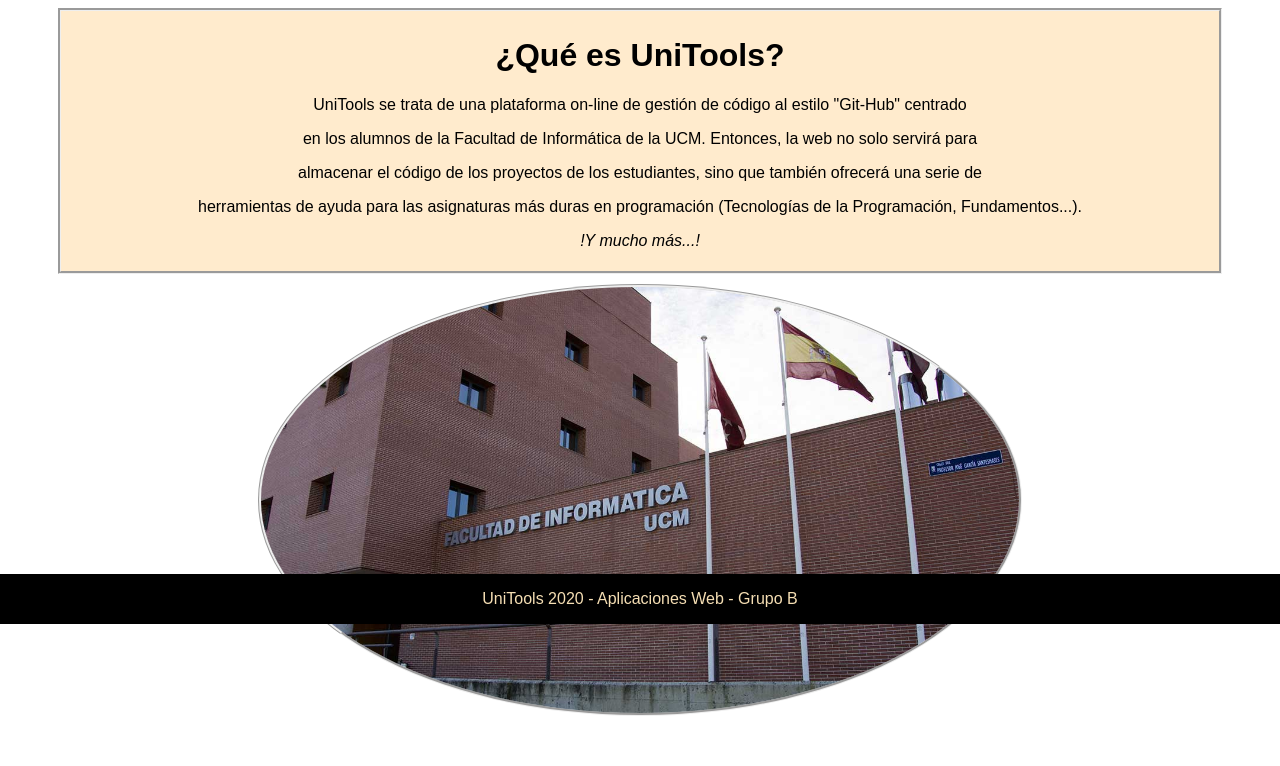
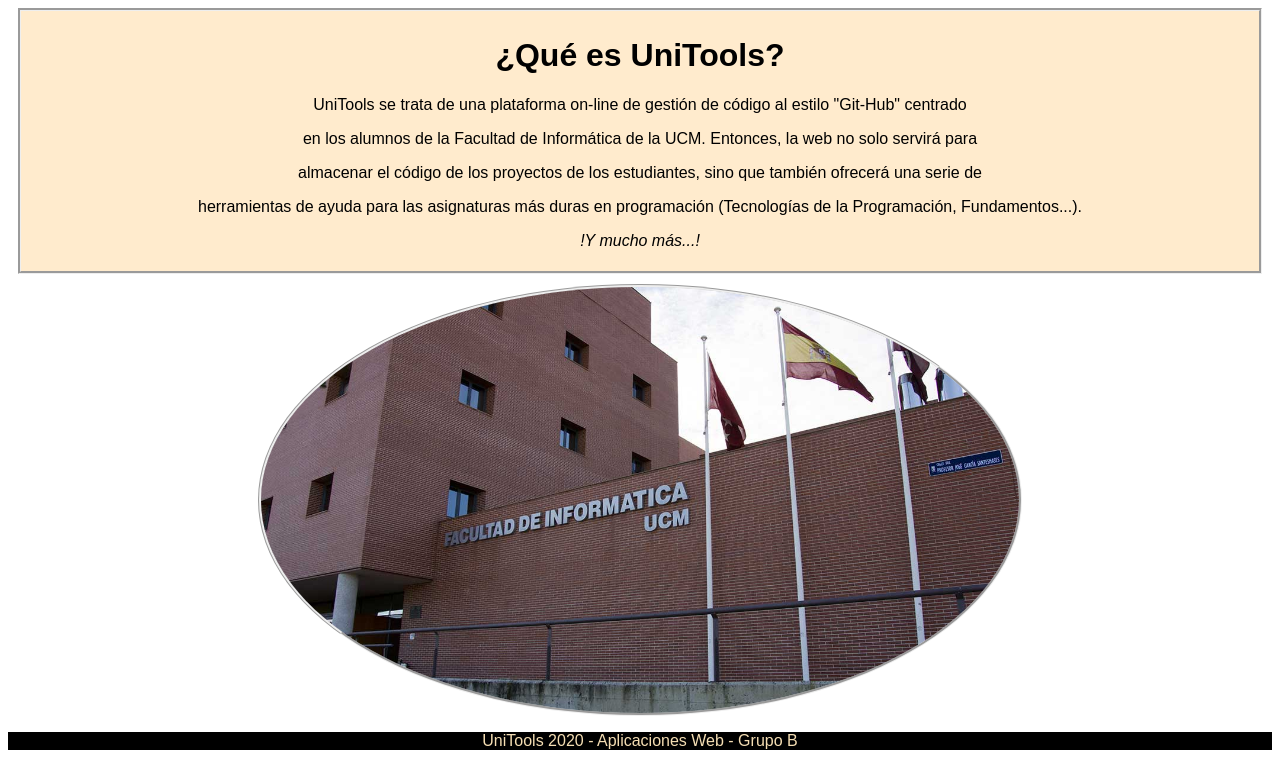
Before and after one commit to fatherboard/UniTools, a PHP site: page / in a window 1280 px wide. Shown: the part 176-942 px from the top of the page. Before the commit the page ends 892 px from the top, so only its background shows below. Run offline with PHP 8.4, Linux system fonts and the light colour scheme.

Commit message:
Ajuste de los figurecaptions y cambiado a un footer menos intrusivo (antes fixed, ahora relative, para que no aparezca siempre en pantalla

```diff
--- a/practica_1/css/bocetos.css
+++ b/practica_1/css/bocetos.css
@@ -7,3 +7,7 @@
 .cBocetos {
     text-align: center;
 }
+
+figcaption {
+    margin-top: 1em;
+}
--- a/practica_1/css/hoja.css
+++ b/practica_1/css/hoja.css
@@ -29,17 +29,18 @@
 }
 
 .footer {
-    position: fixed;
+    position: relative;
     left: 0;
     bottom: 0;
     background-color: black;
     color: wheat;
     text-align: center;
     width: 100%;
+
 }
 
 .container {
-    margin: 10px 50px;
+    margin: 10px;
     padding: 5px;
     text-align: center;
     box-shadow: grey;
```
